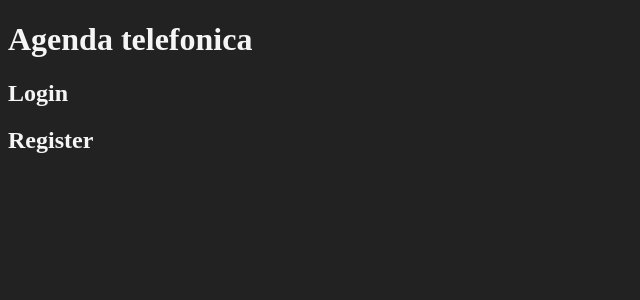
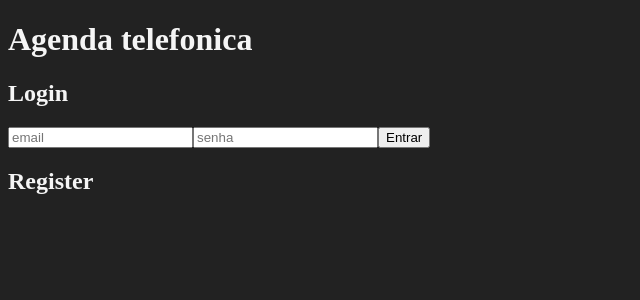
Before and after one commit to HigorAnjos/phonebookApp, a React (Create React App) app: page / in a window 1280 px wide. Shown: the top 300 px of the page, without its empty margins (0-640 px from the left). Built offline with nearby package versions, Linux system fonts and the light colour scheme.

Commit message:
login: estrutura basica

```diff
--- a/src/components/Login/Login.jsx
+++ b/src/components/Login/Login.jsx
@@ -1,9 +1,50 @@
 import React from 'react';
 
 class Login extends React.Component {
+  constructor () {
+    super();
+
+    this.state = {
+      fildEmail: '',
+      fildPassword: '',
+    }
+  }
+
+  handleChange = ({ target: { name, value } }) => {
+    this.setState({
+      [name]: value,
+    });
+  }
+
   render() {
-    return(
-      <h1>Login</h1>
+    const { fildEmail, fildPassword } = this.state;
+    return (
+      <>
+        <h1>Login</h1>
+        <form>
+          <label htmlFor="email">
+            <input
+              id="email"
+              placeholder="email"
+              type="email"
+              name="fildEmail"
+              value={ fildEmail }
+              onChange={ this.handleChange }
+            />
+          </label>
+          <label htmlFor="password">
+            <input
+              id="password"
+              placeholder="senha"
+              type="password"
+              name="fildPassword"
+              value={ fildPassword }
+              onChange={ this.handleChange }
+            />
+          </label>
+          <button type="submit">Entrar</button>
+        </form>
+      </>
     );
   }
 }
```
